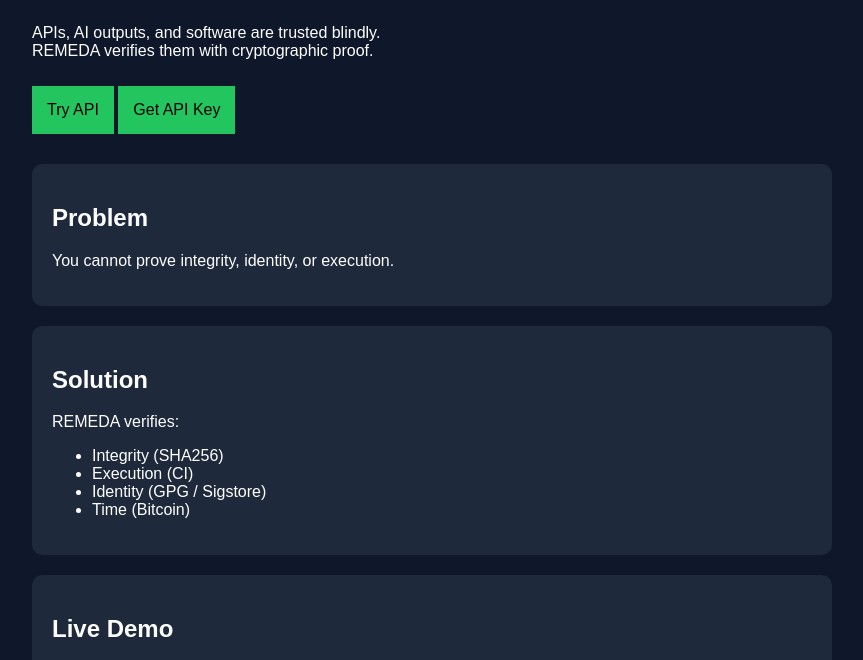
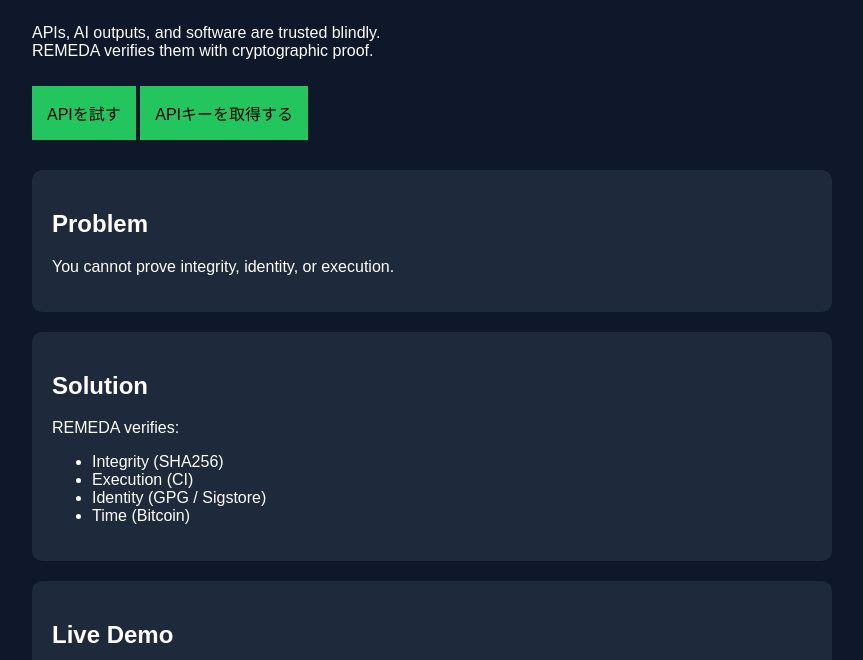
Before and after one commit to mokkunsuzuki-code/stage318, a plain HTML site: page index.html in a window 1280 px wide. Shown: the part 88-748 px from the top of the page, without its empty margins (208-1071 px from the left). Drawn offline with Linux system fonts and the light colour scheme.

Commit message:
Fix reversed CTA links

```diff
--- a/index.html
+++ b/index.html
@@ -19,8 +19,8 @@
 <p>APIs, AI outputs, and software are trusted blindly.<br>
 REMEDA verifies them with cryptographic proof.</p>
 
-<a class="button" href="get-api-key.html">Try API</a>
-<a class="button" href="demo.html">Get API Key</a>
+<a class="button" href="demo.html">APIを試す</a>
+<a class="button" href="get-api-key.html">APIキーを取得する</a>
 
 <div class="card">
 <h2>Problem</h2>
```
